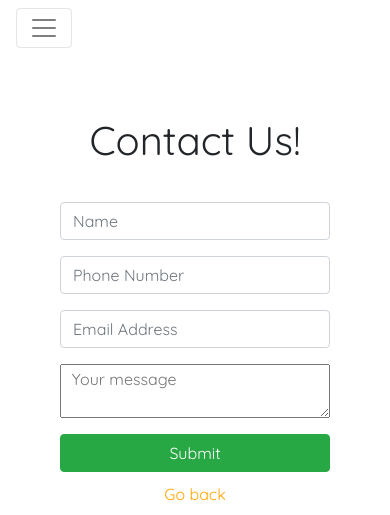
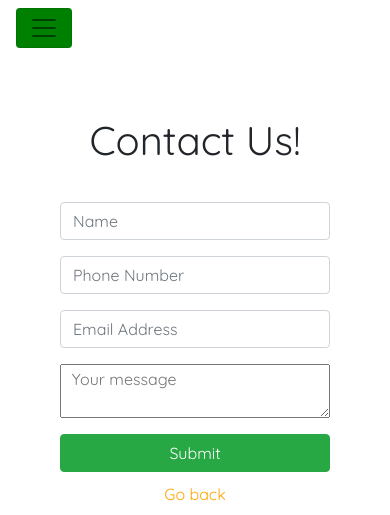
Before and after one commit to tom318267/dietguru, a Node server app: page /contact in a window 390 px wide. Shown: the top 515 px of the page. Run offline with Node 20, Linux system fonts and the light colour scheme; some libraries are stand-ins or nearby versions.

Commit message:
change hamburger color

```diff
--- a/public/diet.css
+++ b/public/diet.css
@@ -62,6 +62,15 @@ i.fa-apple-alt {
 .navbar-collapse {
   text-align: center;
 }
+
+.navbar-toggler {
+  background: green;
+}
+
+.fa-navicon {
+  color: white;
+}
+
 
 img {
   width: 100%;
```
